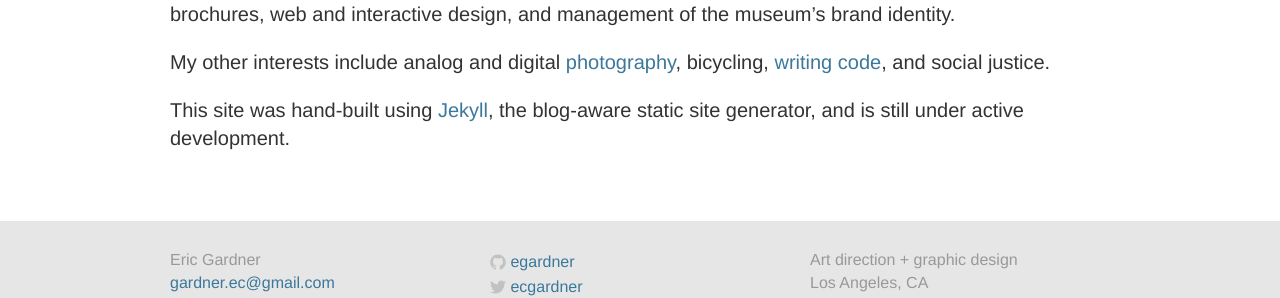
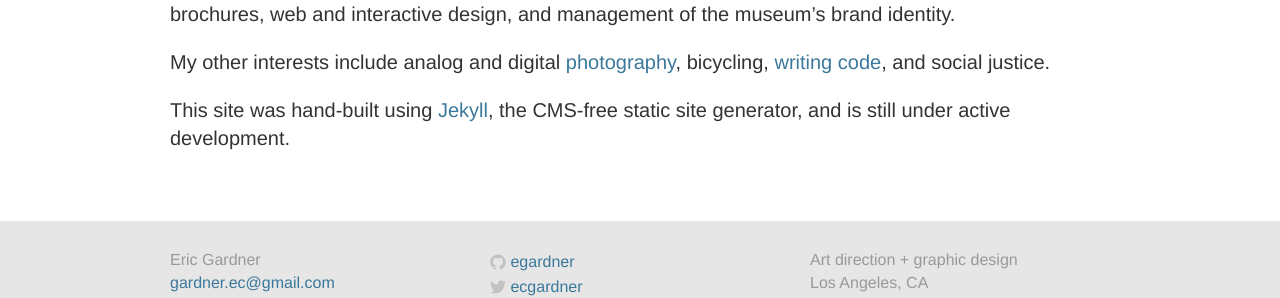
Before and after one commit to egardner/ericgardner.info-old, a Jekyll site: the page built from info/index.md, in a window 1280 px wide. Shown: the part 615-913 px from the top of the page. Built offline with Jekyll 4.4.1, drawn with Linux system fonts in a browser that asks for light colours; nearby versions of some CDN libraries; Markdown is read by kramdown in place of the engine named in the settings.

Commit message:
Site reorganization and content updates

```diff
--- a/info/index.md
+++ b/info/index.md
@@ -8,6 +8,6 @@
 
 Currently I'm the Senior Designer at the [Hammer Museum](http://hammer.ucla.edu). My responsibilities include design and production of exhibition graphics, signage and wayfinding around the museum, marketing collateral, brochures, web and interactive design, and management of the museum's brand identity.
 
-My other interests include analog and digital [photography](https://www.flickr.com/photos/eric-gardner), bicycling, [writing code](https://github.com/egardner), and social justice.
+My other interests include analog and digital [photography](https://www.flickr.com/photos/eric-gardner/sets/), bicycling, [writing code](https://github.com/egardner), and social justice.
 
-This site was hand-built using [Jekyll](http://jekyllrb.com), the blog-aware static site generator, and is still under active development.
+This site was hand-built using [Jekyll](http://jekyllrb.com), the CMS-free static site generator, and is still under active development.
```
Also changed, not shown: _posts/projects/2014-01-05-htds.markdown (renamed from _drafts/2014-01-05-htds.markdown, +7 -6 lines), _posts/projects/2014-01-05-various-posters.md (added, +18 -0 lines), _posts/projects/2014-05-13-generatio-poster.md (renamed from _posts/projects/2014-01-06-generatio-poster.md), _posts/projects/2014-05-15-mila-edu.md (renamed from _posts/projects/2014-06-05-mila-edu.md), _posts/projects/2014-06-07-fifa.md (renamed from _posts/projects/2014-06-01-fifa.md), assets/img/aqj_thumb.jpg, assets/img/hdts_small_01.jpg (added), assets/img/hdts_small_02.jpg (added), assets/img/hdts_small_03.jpg (added), assets/img/hdts_small_04.jpg (added), assets/img/hdts_small_05.jpg (added), assets/img/hdts_small_06.jpg (added), assets/img/mila_2014_edu_thumb.jpg, assets/img/misc_01.jpg (added), 2 more files.
